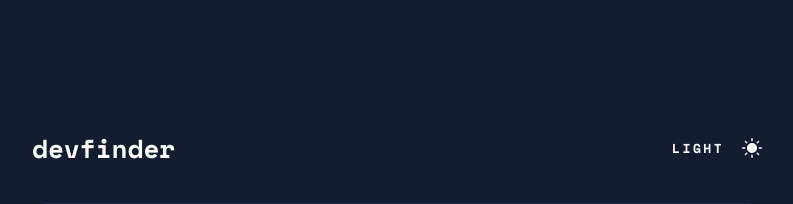
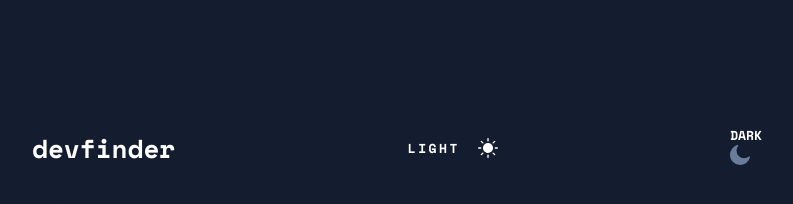
Before and after one commit to mikadze13/github-users, an Angular app in the folder github-Users/: page / in a window 1280 px wide. Shown: the top 204 px of the page, without its empty margins (243-1036 px from the left). Built offline with nearby package versions, Linux system fonts and the light colour scheme.

Commit message:
added light mode, here is some bugs

```diff
--- a/github-Users/src/app/components/search-users/search-users.component.html
+++ b/github-Users/src/app/components/search-users/search-users.component.html
@@ -4,9 +4,13 @@
 
         <div class="header">
             <h1>devfinder</h1>
-            <div class="light-mode">
+            <div class="light-mode" *ngIf="mode">
                 <p>LIGHT</p>
-                <img src="../../../assets/icons/icon-sun.svg" alt="">
+                <img src="../../../assets/icons/icon-sun.svg" alt="light" (click)="lightMode()">
+            </div>
+            <div class="dark-mode" *ngIf="mode">
+                <p>DARK</p>
+                <img src="../../../assets/icons/icon-moon.svg" alt="dark" (click)="darkMode()">
             </div>
         </div>
         <div class="app">
--- a/github-Users/src/app/components/search-users/search-users.component.ts
+++ b/github-Users/src/app/components/search-users/search-users.component.ts
@@ -23,6 +23,7 @@ export class SearchUsersComponent implements OnInit {
       login: "octocat"
     }
   ]
+  mode:boolean = true
   inputValue!: string;
   constructor(private user: UserService) { }
 
@@ -50,4 +51,14 @@ export class SearchUsersComponent implements OnInit {
       console.log(this.userArray)
     })
   }
+
+  // dark and light mode
+  lightMode(){
+    this.mode = true
+  }
+
+  darkMode(){
+    this.mode = false
+  }
+
 }
```
Also changed, not shown: github-Users/src/assets/icons/icon-moon.svg (added).
